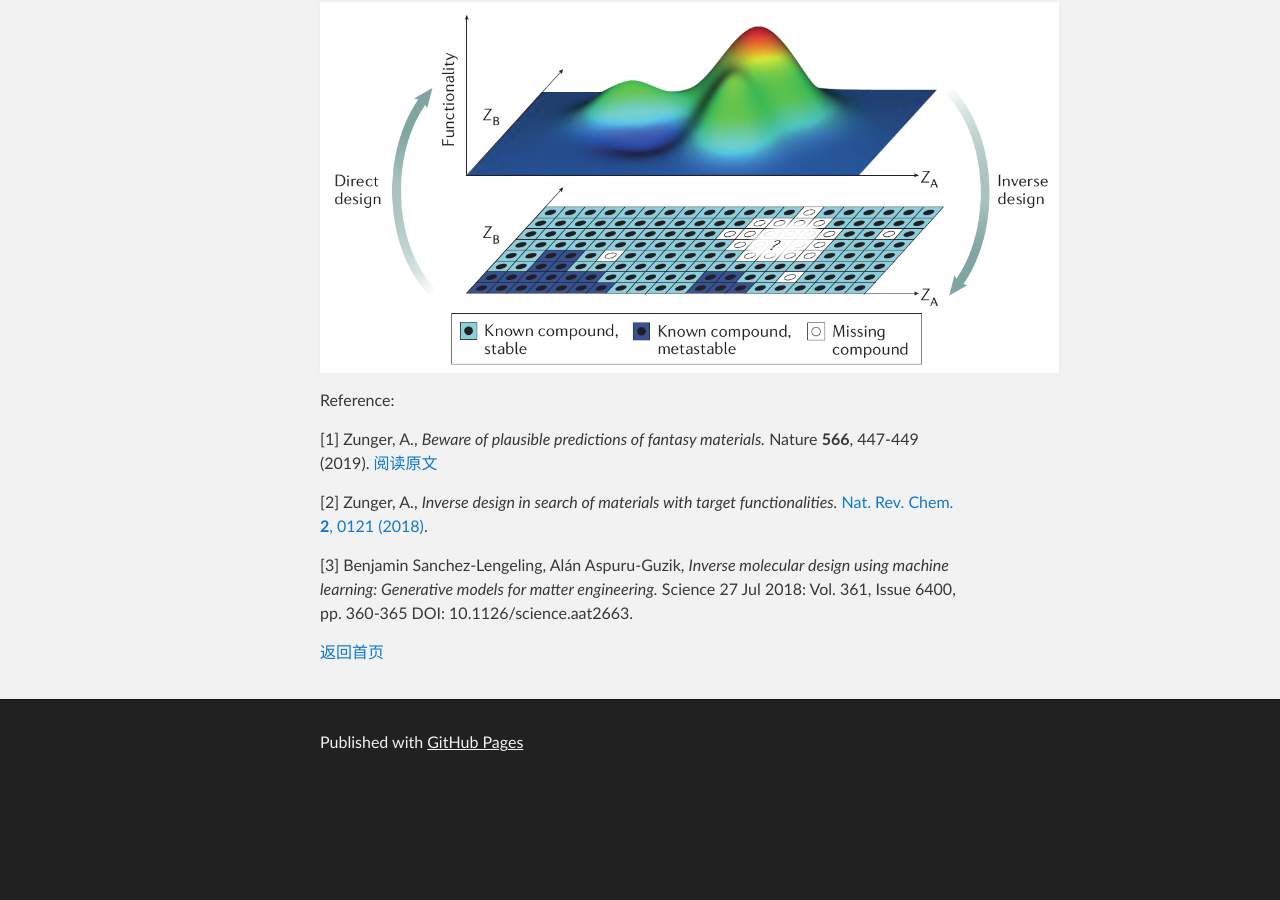
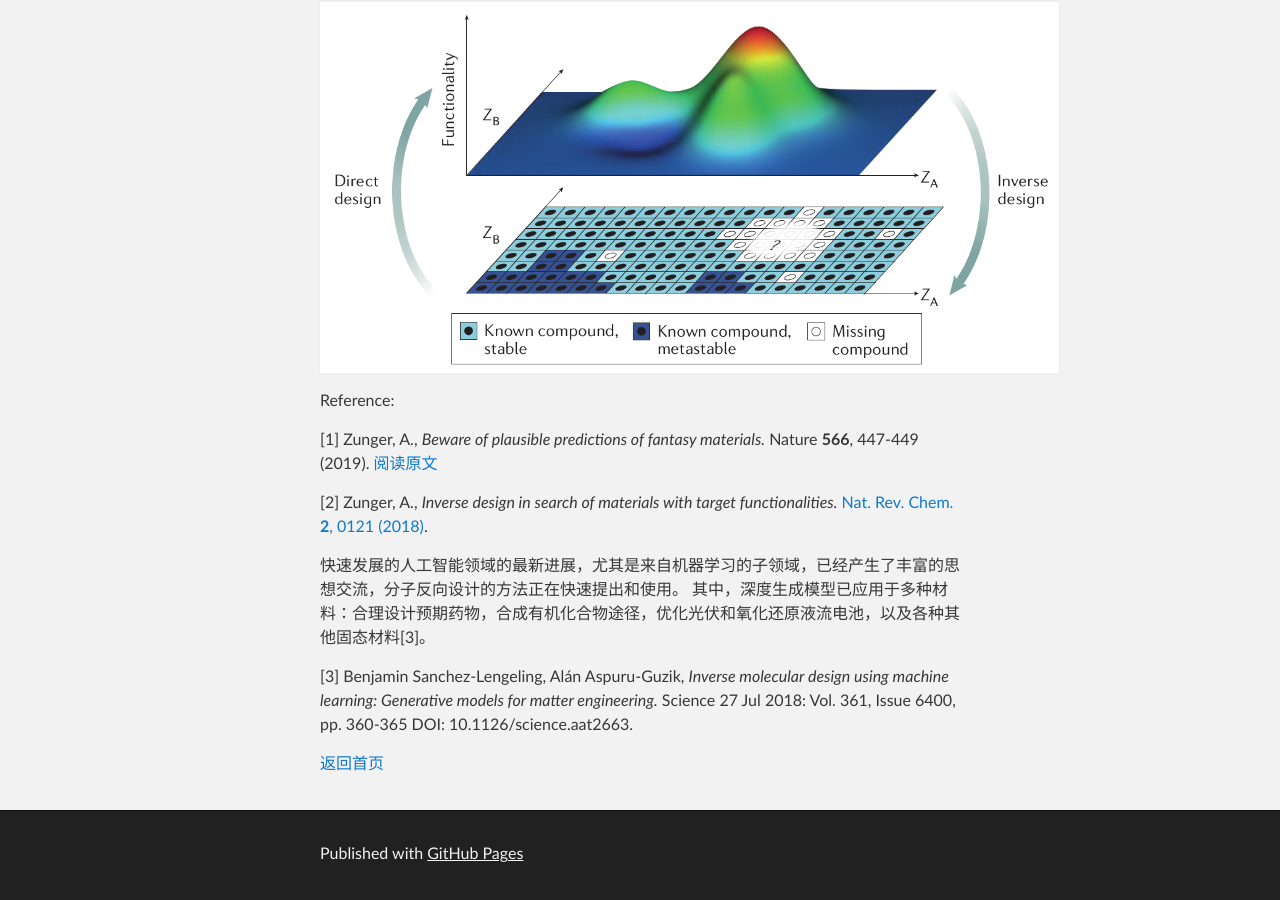
Before and after one commit to yyyu200/yyyu200.github.io, a Jekyll site: the page built from invdes.md, in a window 1280 px wide and 900 px high, scrolled down 635 px. Built offline with Jekyll 4.4.1, drawn with Linux system fonts in a browser that asks for light colours; comment, search, counter and statistics services are not loaded; our own code applies the rules of GitHub Pages for plain Markdown files; before the commit the page ends 1424 px from its top, so only the background shows below that.

Commit message:
modify at20190918-11:45:51-aliyun

```diff
--- a/invdes.md
+++ b/invdes.md
@@ -19,6 +19,8 @@ Reference:
 
 [2] Zunger, A., *Inverse design in search of materials with target functionalities.* [Nat. Rev. Chem. **2**, 0121 (2018)](https://www.nature.com/articles/s41570-018-0121).
 
+快速发展的人工智能领域的最新进展，尤其是来自机器学习的子领域，已经产生了丰富的思想交流，分子反向设计的方法正在快速提出和使用。 其中，深度生成模型已应用于多种材料：合理设计预期药物，合成有机化合物途径，优化光伏和氧化还原液流电池，以及各种其他固态材料[3]。
+
 [3] Benjamin Sanchez-Lengeling, Alán Aspuru-Guzik, *Inverse molecular design using machine learning: Generative models for matter engineering.* Science  27 Jul 2018: Vol. 361, Issue 6400, pp. 360-365 DOI: 10.1126/science.aat2663.
 
 [返回首页](./index.md)
```
